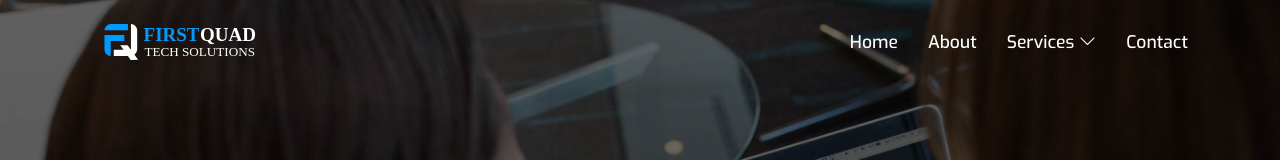
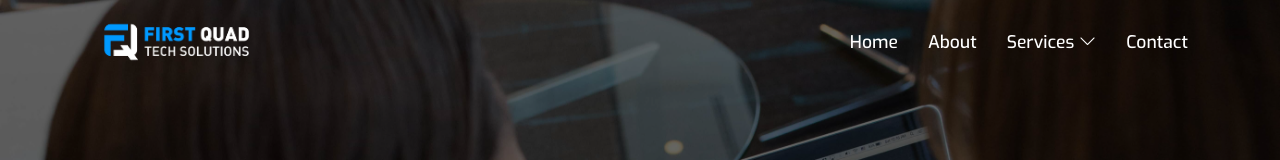
Before and after one commit to sagarkhese1990/FirstQuadTechSolutions, an Angular app: page / in a window 1280 px wide. Shown: the top 160 px of the page. Built offline with nearby package versions, Linux system fonts and the light colour scheme.

Commit message:
logo and build

```diff
--- a/src/app/app.component.ts
+++ b/src/app/app.component.ts
@@ -11,23 +11,23 @@ export class AppComponent {
   title = 'traning-institute';
   isScrolling$ = new BehaviorSubject<boolean>(false);
   isScrollReachedPosition = false;
-  brandLogo= 'assets/images/logo-white.svg'
+  brandLogo= 'assets/images/logo-white.png'
   constructor(private el: ElementRef) {
     if(document.documentElement.clientWidth <= 991) {
-      this.brandLogo = 'assets/images/logo.svg'
+      this.brandLogo = 'assets/images/logo.png'
     }
   }
   @HostListener('window:scroll', ['$event']) scrolling(){
     if(document.documentElement.clientWidth <= 991) {
       this.isScrolling$.next(true)
-      this.brandLogo = 'assets/images/logo.svg'
+      this.brandLogo = 'assets/images/logo.png'
     }else if(document.documentElement.scrollTop >= 100) {
       this.isScrolling$.next(true)
-      this.brandLogo = 'assets/images/logo.svg'
+      this.brandLogo = 'assets/images/logo.png'
     }
     else {
       this.isScrolling$.next(false);
-      this.brandLogo = 'assets/images/logo-white.svg'
+      this.brandLogo = 'assets/images/logo-white.png'
     }
   }
 }
--- a/src/app/shared/footer/footer.component.html
+++ b/src/app/shared/footer/footer.component.html
@@ -3,7 +3,7 @@
         <div class="row">
             <div class="col-md-3 d-flex align-items-md-center justify-content-center mb-5">
                 <a class="navbar-brand text-white fs-3" routerLink="/">
-                    <img src="assets/images/logo-white.svg" style="border:0px;" width="200"/>
+                    <img src="assets/images/logo-white.png" style="border:0px;" width="200"/>
                 </a>
             </div>
             <div class="col-md-3">
--- a/src/app/shared/header/header.component.html
+++ b/src/app/shared/header/header.component.html
@@ -1,7 +1,7 @@
 <nav  class="navbar navbar-expand-lg navbar-light">
     <div class="container">
         <a class="navbar-brand text-white" routerLink="/">
-			<img src="assets/images/logo.svg" [src]="brandLogo" alt="First Quad Tech Solutions"/>
+			<img src="assets/images/logo.png" [src]="brandLogo" alt="First Quad Tech Solutions"/>
         </a>
         <button  type="button" class="navbar-toggler text-black border-0" (click)="toggleMenu()">
             <span  class="burger-menu">
--- a/src/app/shared/header/header.component.ts
+++ b/src/app/shared/header/header.component.ts
@@ -7,7 +7,7 @@ import { Component, Input } from '@angular/core';
 })
 export class HeaderComponent {
  showMenu = false;
- @Input() brandLogo: string = 'assets/images/logo.svg';
+ @Input() brandLogo: string = 'assets/images/logo.png';
  toggleMenu():void {
   this.showMenu = !this.showMenu;
  }
```
Also changed, not shown: src/assets/images/logo-white.png (added), src/assets/images/logo.png (added), 15 other files (tests, documents, lock files or other folders).
